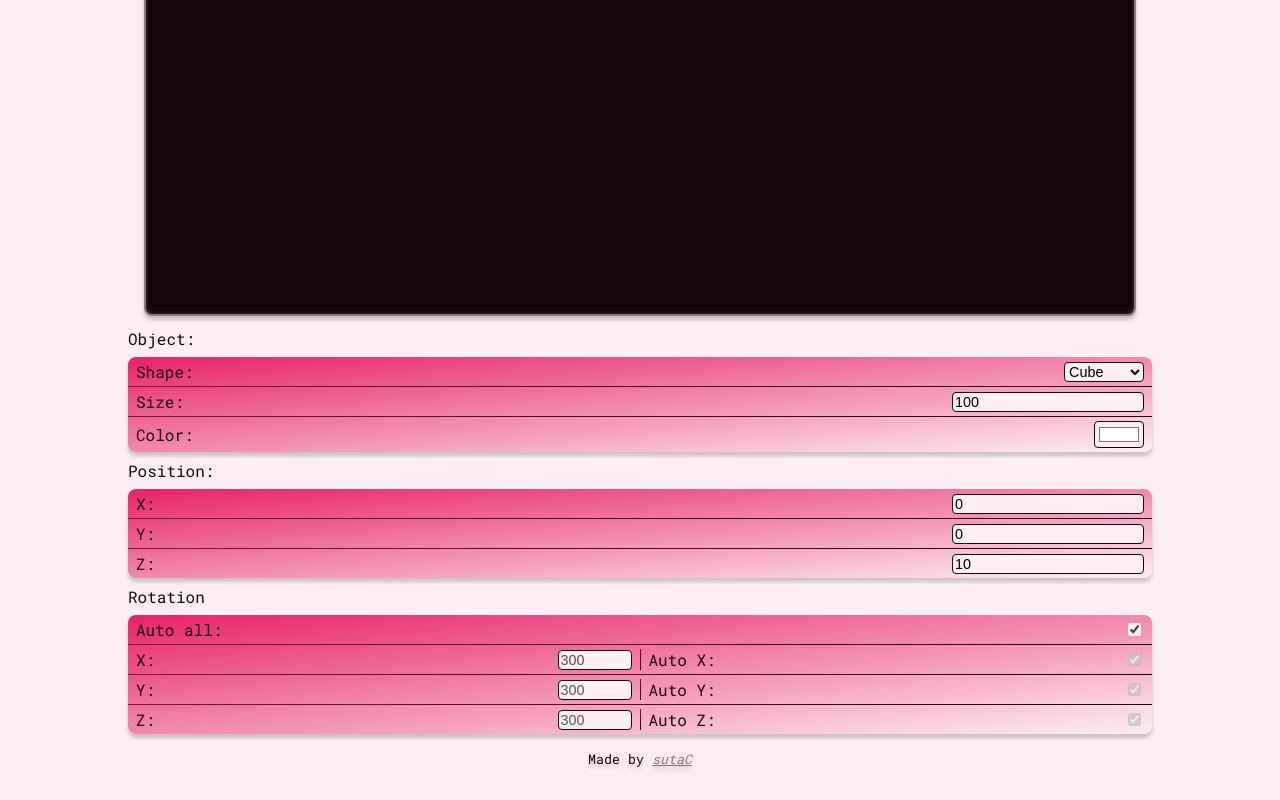
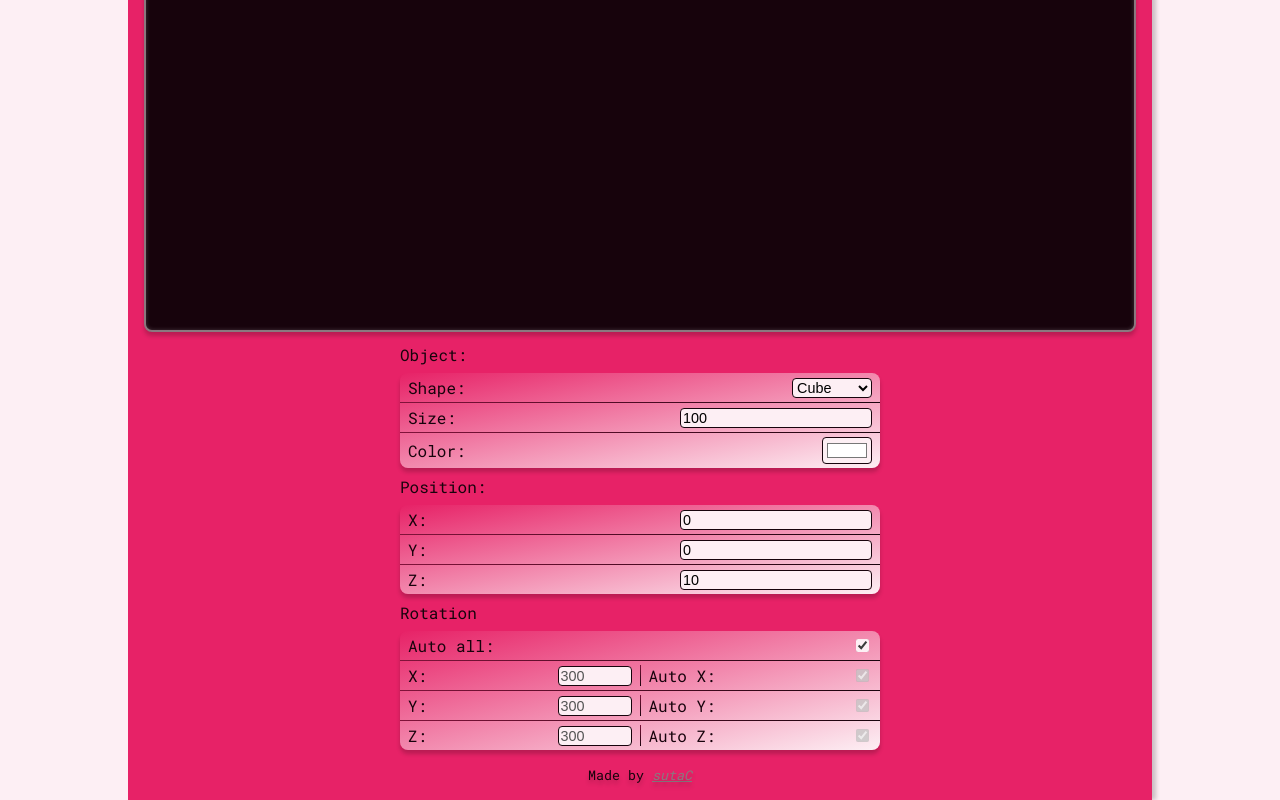
Before and after one commit to sutaC/Renderer3D, a SvelteKit app: page /objects in a window 1280 px wide. Shown: the part 356-1156 px from the top of the page. Built offline with nearby package versions, Linux system fonts and the light colour scheme; no server answers.

Commit message:
Objects gamepad

```diff
--- a/src/routes/objects/+page.svelte
+++ b/src/routes/objects/+page.svelte
@@ -3,6 +3,7 @@
 	import Footer from '$lib/Comonents/Footer.svelte';
 	import Card from '$lib/Comonents/Card.svelte';
 	import Canvas from '$lib/Comonents/Canvas.svelte';
+	import Gamepad from '$lib/Comonents/Gamepad.svelte';
 	import { EngineState } from '$lib/EngineUtils/Engine';
 	import type { ShapeNames } from '$lib/EngineUtils/Shape';
 	import { ObjectsShowcase } from '$lib/Showcases/ObjectsShowcase';
@@ -104,6 +105,7 @@
 
 <Header style="primary" {fps}>Objects Showcase</Header>
 
+<Gamepad style="primary">
 	<main>
 		<Canvas id="cvs" {loading} />
 	</main>
@@ -256,6 +258,7 @@
 	</section>
 
 	<Footer />
+</Gamepad>
 
 <style>
 	.caption {
@@ -267,7 +270,7 @@
 	}
 
 	.info {
-		max-width: 80%;
+		max-width: 30rem;
 		margin: 0 auto 1rem;
 	}
 
```
Lines whose indentation alone changed are shown as unchanged.
